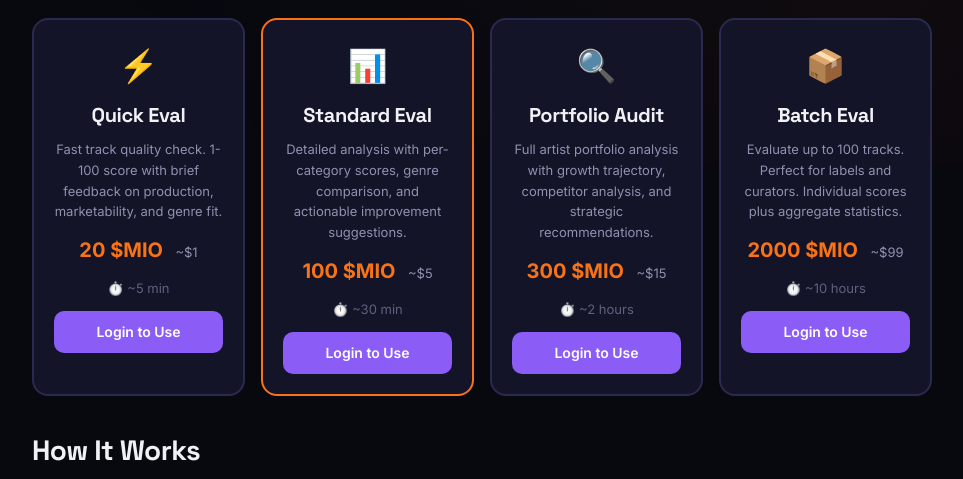
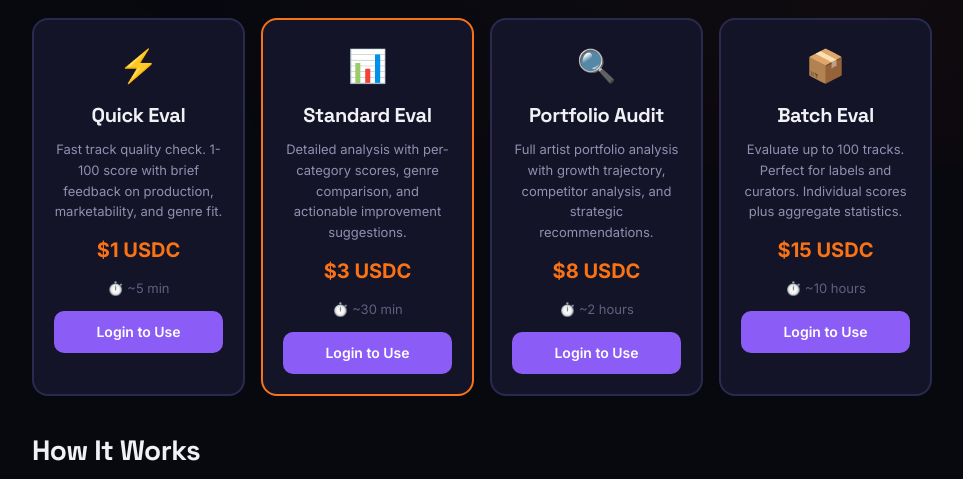
Before and after one commit to TheInnerI/music-bank, a FastAPI app: page /agents/mio in a window 1280 px wide. Shown: the part 636-1115 px from the top of the page, without its empty margins (158-1121 px from the left). Run offline with FastAPI, Linux system fonts and the light colour scheme.

Commit message:
Lower MIO music eval pricing: ///5 USDC

```diff
--- a/templates/agents/mio.html
+++ b/templates/agents/mio.html
@@ -52,7 +52,7 @@
             <div class="tier-icon">⚡</div>
             <h3>Quick Eval</h3>
             <p class="tier-desc">Fast track quality check. 1-100 score with brief feedback on production, marketability, and genre fit.</p>
-            <div class="tier-price"><span class="price-mio">20 $MIO</span> <span class="price-usd">~$1</span></div>
+            <div class="tier-price"><span class="price-mio">$1 USDC</span></div>
             <div class="tier-duration">⏱️ ~5 min</div>
             {% if current_artist %}
             <button class="btn btn-full" onclick="startEvaluation('music_quick_eval')">Start Evaluation</button>
@@ -64,7 +64,7 @@
             <div class="tier-icon">📊</div>
             <h3>Standard Eval</h3>
             <p class="tier-desc">Detailed analysis with per-category scores, genre comparison, and actionable improvement suggestions.</p>
-            <div class="tier-price"><span class="price-mio">100 $MIO</span> <span class="price-usd">~$5</span></div>
+            <div class="tier-price"><span class="price-mio">$3 USDC</span></div>
             <div class="tier-duration">⏱️ ~30 min</div>
             {% if current_artist %}
             <button class="btn btn-full" onclick="startEvaluation('music_standard_eval')">Start Evaluation</button>
@@ -76,7 +76,7 @@
             <div class="tier-icon">🔍</div>
             <h3>Portfolio Audit</h3>
             <p class="tier-desc">Full artist portfolio analysis with growth trajectory, competitor analysis, and strategic recommendations.</p>
-            <div class="tier-price"><span class="price-mio">300 $MIO</span> <span class="price-usd">~$15</span></div>
+            <div class="tier-price"><span class="price-mio">$8 USDC</span></div>
             <div class="tier-duration">⏱️ ~2 hours</div>
             {% if current_artist %}
             <button class="btn btn-full" onclick="startEvaluation('music_portfolio_audit')">Start Evaluation</button>
@@ -88,7 +88,7 @@
             <div class="tier-icon">📦</div>
             <h3>Batch Eval</h3>
             <p class="tier-desc">Evaluate up to 100 tracks. Perfect for labels and curators. Individual scores plus aggregate statistics.</p>
-            <div class="tier-price"><span class="price-mio">2000 $MIO</span> <span class="price-usd">~$99</span></div>
+            <div class="tier-price"><span class="price-mio">$15 USDC</span></div>
             <div class="tier-duration">⏱️ ~10 hours</div>
             {% if current_artist %}
             <button class="btn btn-full" onclick="startEvaluation('music_batch_eval')">Start Evaluation</button>
```
